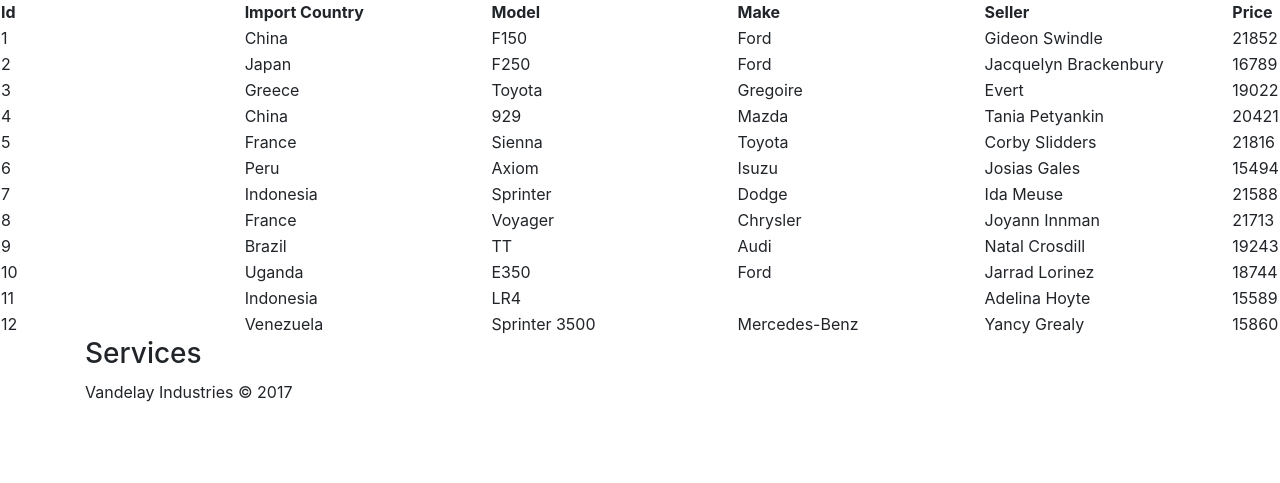
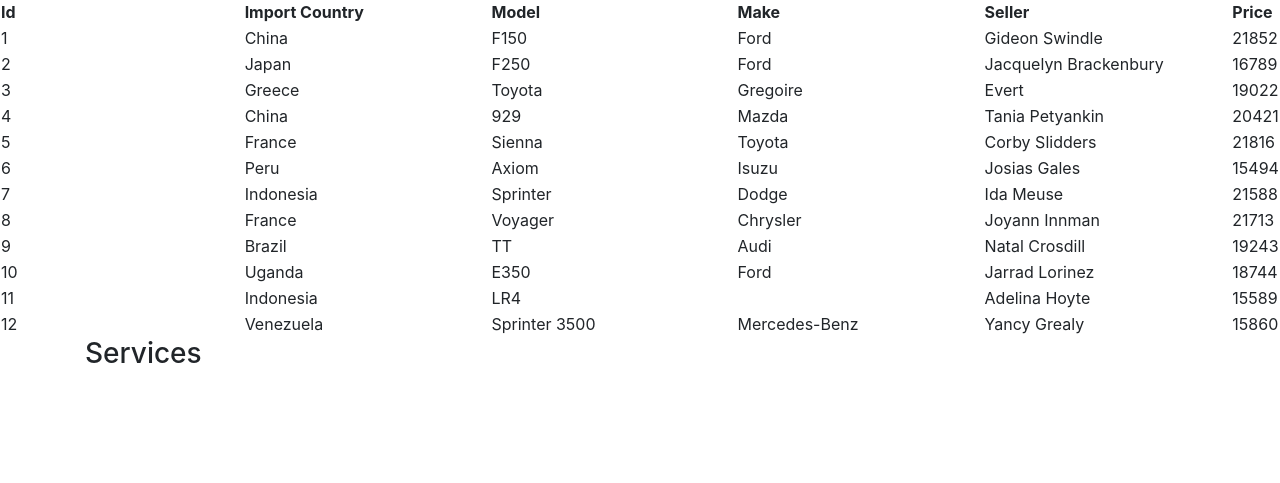
Before and after one commit to Barryxyz/Automobile-Market-Analyzer, a Django app: page /table/ in a window 1280 px wide. Shown: the part 218-701 px from the top of the page. Run offline with Django 3.2, Linux system fonts and the light colour scheme; data comes from the database, SQL or seed files in the repository; some libraries are stand-ins or nearby versions.

Commit message:
removed old copyright

```diff
--- a/DataApp/dataDisplay/templates/table.html
+++ b/DataApp/dataDisplay/templates/table.html
@@ -145,7 +145,6 @@
                      </a>
                    </div>
                </div>
-               <p class="copyright">Vandelay Industries &copy; 2017</p>
            </div>
        </footer>
    </div>
```
